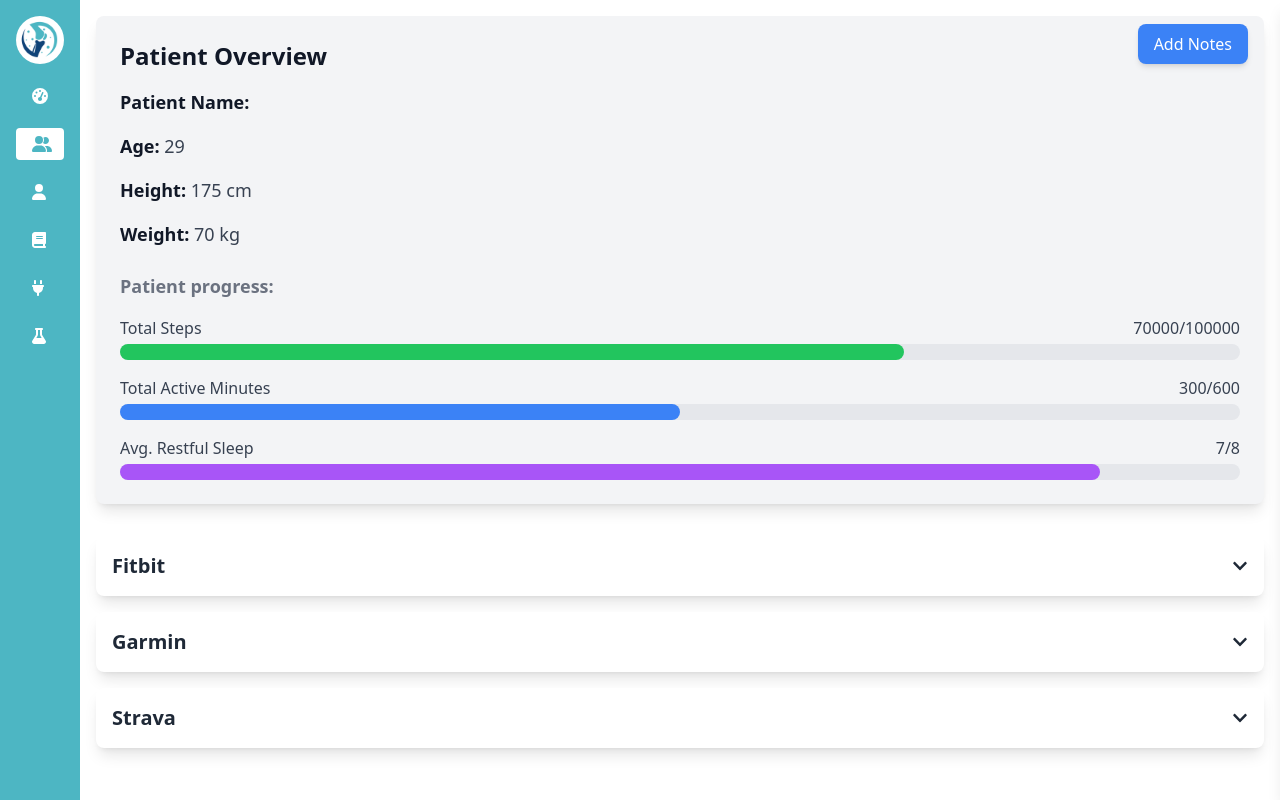
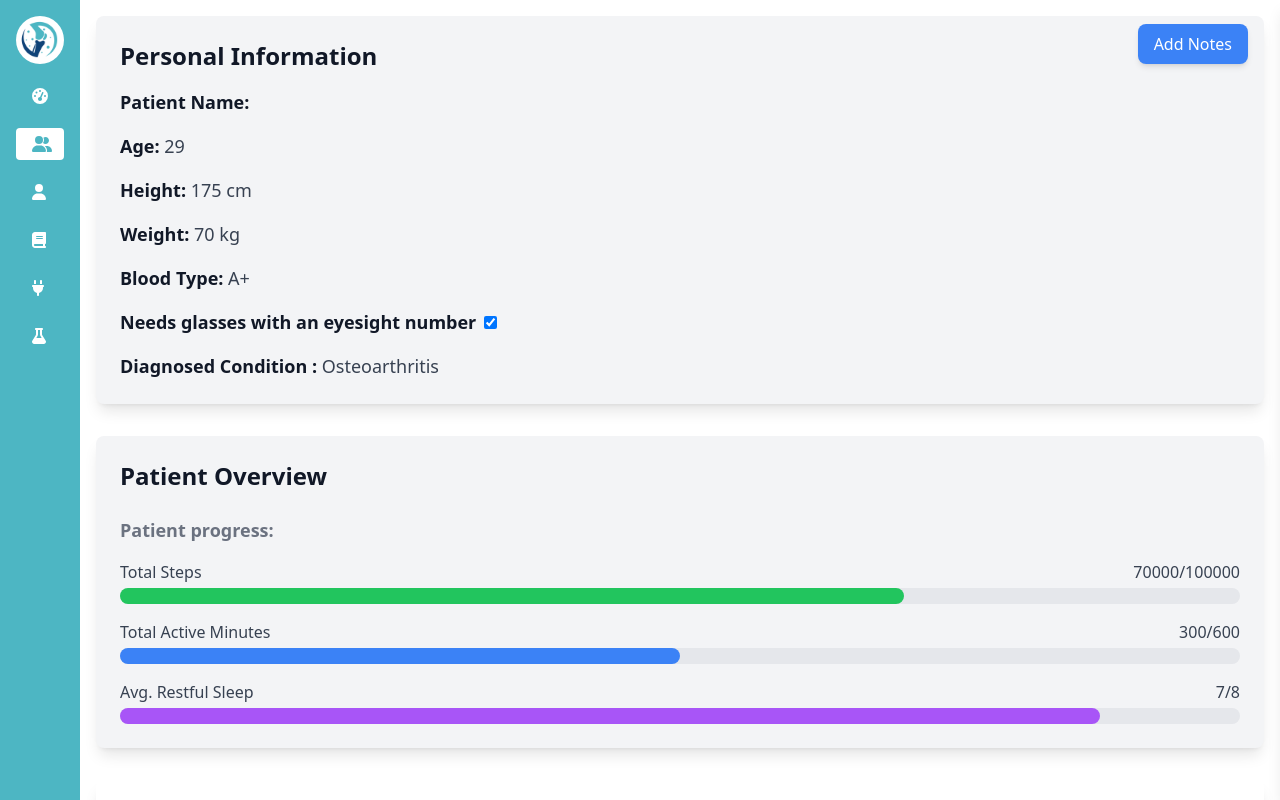
Before and after one commit to rithin69/PhysioActivityWeb, a React (Create React App) app in the folder Frontend/: page /Patientdashboard in a window 1280 px wide. Built offline with nearby package versions, Linux system fonts and the light colour scheme.

Commit message:
update dashboard

```diff
--- a/Frontend/src/Patientdashboard.js
+++ b/Frontend/src/Patientdashboard.js
@@ -32,9 +32,10 @@ const Dashboard = () => {
 
   return (
     <div className="container mx-auto p-4">
-      {/* Patient Overview */}
+
+      {/* Personal  Information  */}
       <section className="bg-gray-100 p-6 rounded-lg shadow-lg mb-8">
-        <h2 className="text-2xl font-bold text-gray-900 mb-4">Patient Overview</h2>
+        <h2 className="text-2xl font-bold text-gray-900 mb-4">Personal Information</h2>
         {/* Add Notes Button */}
         <button
           className="absolute top-6 right-8 bg-blue-500 hover:bg-blue-600 text-white px-4 py-2 rounded-lg shadow-md transition duration-200"
@@ -55,7 +56,55 @@ const Dashboard = () => {
           <div>
             <span className="font-semibold text-gray-900">Weight:</span> 70 kg
           </div>
+          <div>
+            <span className="font-semibold text-gray-900">Blood Type:</span> A+
+          </div>
+
+          {/* <div className="flex items-center"> */}
+          <div>
+          <span className="font-semibold text-gray-900">Needs glasses with an eyesight number</span>
+            <input
+              type="checkbox"
+              checked = {true}
+              // {needsGlasses}
+              // onChange={() => setNeedsGlasses(!needsGlasses)}
+              className="ml-2"
+            />
+
+          </div>
+        {/* </div> */}
+        <div>
+          <span className="font-semibold text-gray-900">Diagnosed Condition : </span> Osteoarthritis
         </div>
+        </div>
+
+
+      </section>
+
+      {/* Patient Overview */}
+      <section className="bg-gray-100 p-6 rounded-lg shadow-lg mb-8">
+        <h2 className="text-2xl font-bold text-gray-900 mb-4">Patient Overview</h2>
+        {/* Add Notes Button */}
+        {/* <button
+          className="absolute top-6 right-8 bg-blue-500 hover:bg-blue-600 text-white px-4 py-2 rounded-lg shadow-md transition duration-200"
+          onClick={() => setSidePanelOpen(true)} // Open SidePanel on click
+        >
+          Add Notes
+        </button> */}
+        {/* <div className="flex flex-col space-y-4 text-gray-700 text-lg">
+          <div>
+            <span className="font-semibold text-gray-900">Patient Name:</span> {name}
+          </div>
+          <div>
+            <span className="font-semibold text-gray-900">Age:</span> 29
+          </div>
+          <div>
+            <span className="font-semibold text-gray-900">Height:</span> 175 cm
+          </div>
+          <div>
+            <span className="font-semibold text-gray-900">Weight:</span> 70 kg
+          </div>
+        </div> */}
         <p className="text-gray-500 font-bold text-lg mt-6"> Patient progress:</p>
 
         {/* Status Bars */}
```
